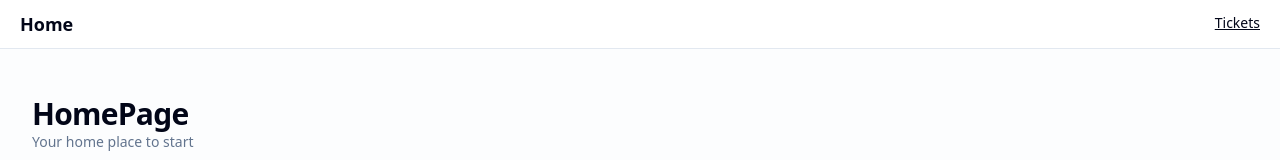
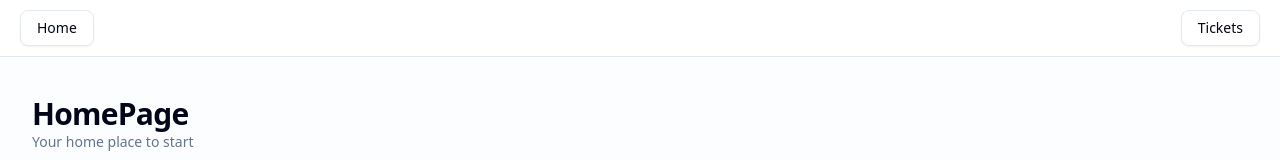
Before and after one commit to andregmoeller/the-road-to-next, a Next.js app: page / in a window 1280 px wide. Shown: the top 160 px of the page. Built offline with nearby package versions, Linux system fonts and the light colour scheme.

Commit message:
refactor(navigation): Align links with Shadcn design using buttonVariants

```diff
--- a/package.json
+++ b/package.json
@@ -11,6 +11,7 @@
     "type": "tsc --noEmit"
   },
   "dependencies": {
+    "@radix-ui/react-slot": "^1.2.3",
     "class-variance-authority": "^0.7.1",
     "clsx": "^2.1.1",
     "lucide-react": "^0.513.0",
--- a/src/app/layout.tsx
+++ b/src/app/layout.tsx
@@ -2,6 +2,7 @@
 import type { Metadata } from "next";
 import { Geist, Geist_Mono } from "next/font/google";
 import Link from "next/link";
+import { buttonVariants } from "@/components/ui/button";
 import { homepath, ticketsPath } from "@/paths";
 
 const geistSans = Geist({
@@ -36,14 +37,10 @@
           "
         >
           <div>
-            <Link href={homepath()} className="text-lg font-bold">
-              Home
-            </Link>
+            <Link href={homepath()} className={buttonVariants({ variant: "outline" })}>Home</Link>
           </div>
           <div>
-            <Link href={ticketsPath()} className="text-sm underline">
-              Tickets
-            </Link>
+            <Link href={ticketsPath()} className={buttonVariants({ variant: "outline" })}>Tickets</Link>
           </div>
         </nav>
         <main
--- /dev/null
+++ b/src/components/ui/button.tsx
@@ -0,0 +1,58 @@
+import { Slot } from "@radix-ui/react-slot"
+import { cva, type VariantProps } from "class-variance-authority"
+import * as React from "react"
+import { cn } from "@/lib/utils"
+
+const buttonVariants = cva(
+  "inline-flex items-center justify-center gap-2 whitespace-nowrap rounded-md text-sm font-medium transition-all disabled:pointer-events-none disabled:opacity-50 [&_svg]:pointer-events-none [&_svg:not([class*='size-'])]:size-4 shrink-0 [&_svg]:shrink-0 outline-none focus-visible:border-ring focus-visible:ring-ring/50 focus-visible:ring-[3px] aria-invalid:ring-destructive/20 dark:aria-invalid:ring-destructive/40 aria-invalid:border-destructive",
+  {
+    variants: {
+      variant: {
+        default:
+          "bg-primary text-primary-foreground shadow-xs hover:bg-primary/90",
+        destructive:
+          "bg-destructive text-white shadow-xs hover:bg-destructive/90 focus-visible:ring-destructive/20 dark:focus-visible:ring-destructive/40 dark:bg-destructive/60",
+        outline:
+          "border bg-background shadow-xs hover:bg-accent hover:text-accent-foreground dark:bg-input/30 dark:border-input dark:hover:bg-input/50",
+        secondary:
+          "bg-secondary text-secondary-foreground shadow-xs hover:bg-secondary/80",
+        ghost:
+          "hover:bg-accent hover:text-accent-foreground dark:hover:bg-accent/50",
+        link: "text-primary underline-offset-4 hover:underline",
+      },
+      size: {
+        default: "h-9 px-4 py-2 has-[>svg]:px-3",
+        sm: "h-8 rounded-md gap-1.5 px-3 has-[>svg]:px-2.5",
+        lg: "h-10 rounded-md px-6 has-[>svg]:px-4",
+        icon: "size-9",
+      },
+    },
+    defaultVariants: {
+      variant: "default",
+      size: "default",
+    },
+  }
+)
+
+function Button({
+  className,
+  variant,
+  size,
+  asChild = false,
+  ...props
+}: React.ComponentProps<"button"> &
+  VariantProps<typeof buttonVariants> & {
+    asChild?: boolean
+  }) {
+  const Comp = asChild ? Slot : "button"
+
+  return (
+    <Comp
+      data-slot="button"
+      className={cn(buttonVariants({ variant, size, className }))}
+      {...props}
+    />
+  )
+}
+
+export { Button, buttonVariants }
```
Also changed, not shown: 1 other file (tests, documents, lock files or other folders).
